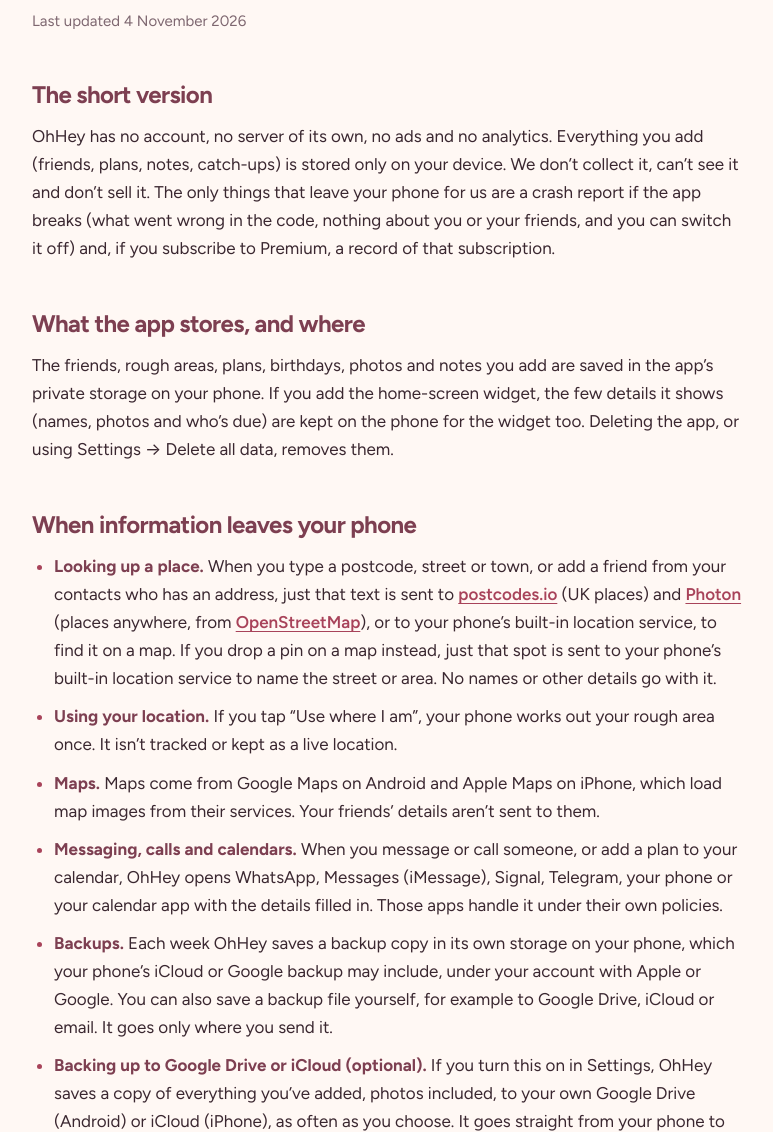
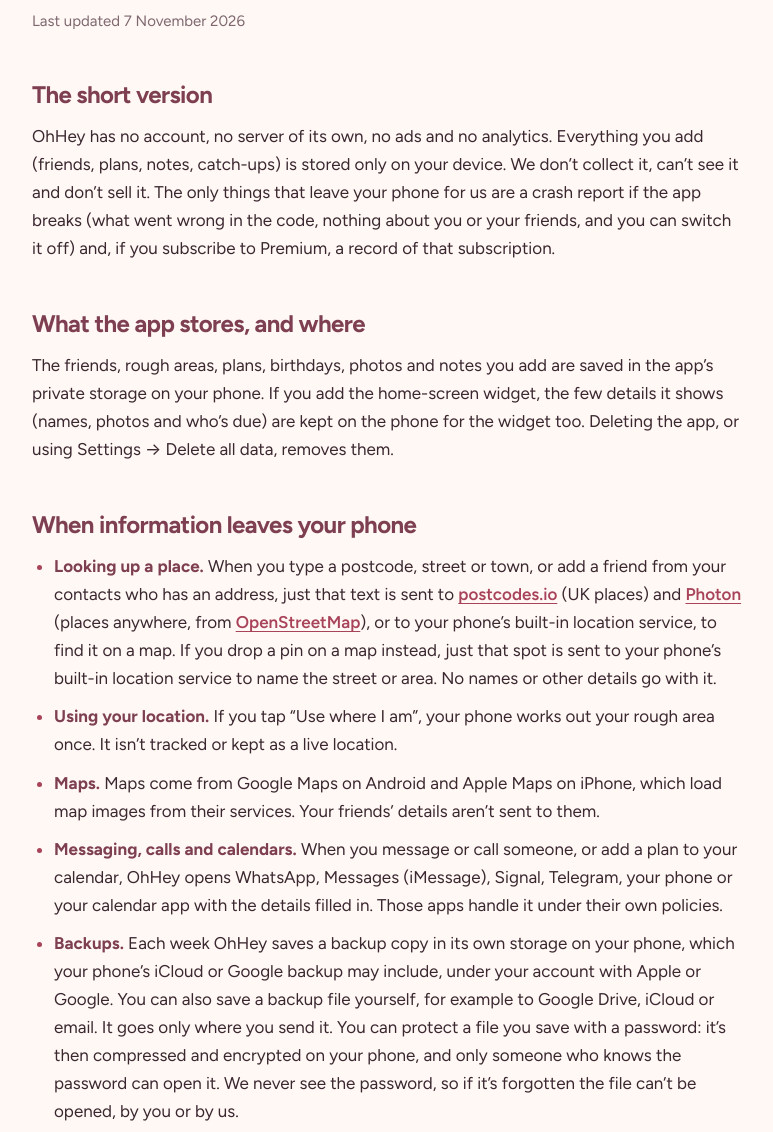
Before and after one commit to pitblacktulips/pitblacktulips.github.io, a plain HTML site: page privacy.html in a window 1280 px wide. Shown: the part 283-1415 px from the top of the page, without its empty margins (252-1025 px from the left). Drawn offline with Linux system fonts and the light colour scheme.

Commit message:
Privacy policy: backup files can be protected with a password

```diff
--- a/privacy.html
+++ b/privacy.html
@@ -29,7 +29,7 @@
   <main class="wrap doc">
     <p class="eyebrow">Privacy policy</p>
     <h1>Your friends stay on your phone.</h1>
-    <p class="muted">Last updated 4 November 2026</p>
+    <p class="muted">Last updated 7 November 2026</p>
 
     <h2>The short version</h2>
     <p>OhHey has no account, no server of its own, no ads and no analytics. Everything you add (friends, plans, notes, catch-ups) is stored only on your device. We don’t collect it, can’t see it and don’t sell it. The only things that leave your phone for us are a crash report if the app breaks (what went wrong in the code, nothing about you or your friends, and you can switch it off) and, if you subscribe to Premium, a record of that subscription.</p>
@@ -43,7 +43,7 @@
       <li><strong>Using your location.</strong> If you tap “Use where I am”, your phone works out your rough area once. It isn’t tracked or kept as a live location.</li>
       <li><strong>Maps.</strong> Maps come from Google Maps on Android and Apple Maps on iPhone, which load map images from their services. Your friends’ details aren’t sent to them.</li>
       <li><strong>Messaging, calls and calendars.</strong> When you message or call someone, or add a plan to your calendar, OhHey opens WhatsApp, Messages (iMessage), Signal, Telegram, your phone or your calendar app with the details filled in. Those apps handle it under their own policies.</li>
-      <li><strong>Backups.</strong> Each week OhHey saves a backup copy in its own storage on your phone, which your phone’s iCloud or Google backup may include, under your account with Apple or Google. You can also save a backup file yourself, for example to Google Drive, iCloud or email. It goes only where you send it.</li>
+      <li><strong>Backups.</strong> Each week OhHey saves a backup copy in its own storage on your phone, which your phone’s iCloud or Google backup may include, under your account with Apple or Google. You can also save a backup file yourself, for example to Google Drive, iCloud or email. It goes only where you send it. You can protect a file you save with a password: it’s then compressed and encrypted on your phone, and only someone who knows the password can open it. We never see the password, so if it’s forgotten the file can’t be opened, by you or by us.</li>
       <li><strong>Backing up to Google Drive or iCloud (optional).</strong> If you turn this on in Settings, OhHey saves a copy of everything you’ve added, photos included, to your own Google Drive (Android) or iCloud (iPhone), as often as you choose. It goes straight from your phone to your account, in a private folder only OhHey can open: it doesn’t appear among your files, and we never see it. On Android you choose a Google account to back up to; OhHey asks Google only for permission to use that private folder, so it can’t see anything else in your Drive. Apple and Google store the backup under their own policies. To remove it, turn backups off and delete OhHey’s data in your Google Drive settings (Manage apps) or your iPhone’s iCloud settings.</li>
       <li><strong>OhHey Premium.</strong> If you subscribe, Apple or Google takes the payment; we never see your card or bank details, name or email. To know whether Premium is active, the app uses <a href="https://www.revenuecat.com">RevenueCat</a>, which receives a random ID created for this install (not linked to you), your purchase and renewal history, your country and the app version. That’s all it gets: no friends, contacts or anything you’ve typed. It’s used only to unlock Premium and restore it on a new phone.</li>
       <li><strong>App updates.</strong> When it opens, OhHey checks with Expo, the service it’s built and updated with, whether a newer version of its code is available, so fixes arrive without waiting for the App Store or Google Play. That check sends the app’s version and platform, nothing about you or your friends.</li>
```
